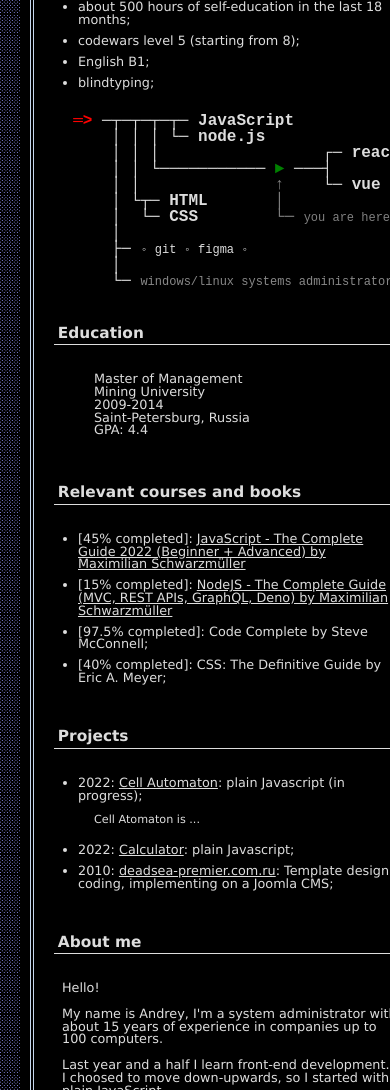
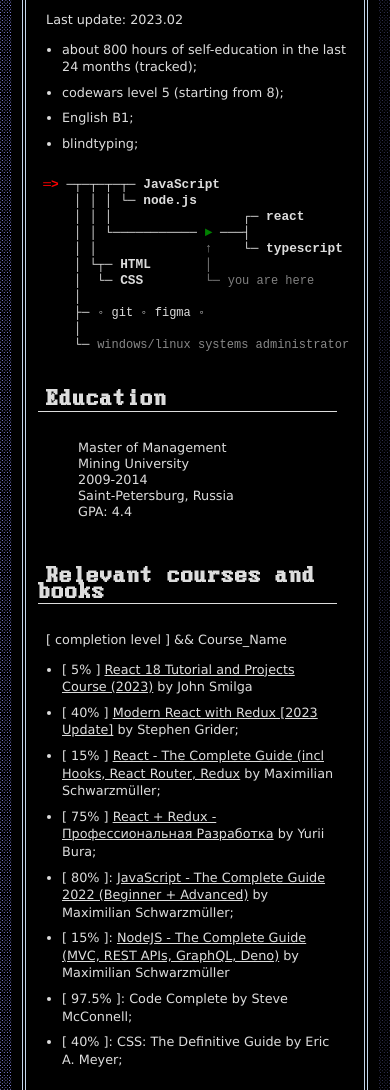
Before and after one commit to anikod/cv, a plain HTML site: page index.html in a window 390 px wide. Shown: the part 626-1716 px from the top of the page. Drawn offline with Linux system fonts and the light colour scheme.

Commit message:
fix: head links fix

```diff
--- a/index.html
+++ b/index.html
@@ -4,23 +4,23 @@
 <head>
     <meta charset="UTF-8" />
     <meta http-equiv="X-UA-Compatible" content="IE=edge" />
-    <!-- <meta name="viewport" content="width=device-width, initial-scale=1.0" /> -->
-    <meta name="viewport" content="width=1170" />
-    <title>CV-2022</title>
+    <meta name="viewport" content="width=device-width, initial-scale=1.0" />
+    <!-- <meta name="viewport" content="width=1170" /> -->
+    <title>CV-2023</title>
     <link rel="stylesheet" href="styles/normalize.css" />
     <link rel="stylesheet" href="styles/style.css" />
-    <meta name="viewport" content="width=device-width, initial-scale=1.0, maximum-scale=1.0, user-scalable=0" />
+    <!-- <meta name="viewport" content="width=device-width, initial-scale=1.0, maximum-scale=1.0, user-scalable=1" /> -->
 </head>
 
 <body>
     <div class="body-wrapper">
 
-        <div class="ani-container"></div>
+        <div class="ani-container" id="ani-container"></div>
         <!-- <div class="body-container" id="ani-container"> -->
         <div class="body-container ani-nameplate">
             <div class="dosbox-wrapper dosbox__shadow">
                 <div class="dosbox-window__header">
-                    <span class="bg-blue header">curriculum vitae</span>
+                    <span class="bg-blue header">curriculum vitae 2023</span>
                 </div>
                 <div class="dosbox-window bg-blue">
                     <div class="dosbox dosbox__border-blue">
@@ -138,23 +138,25 @@ tApjF  9g  J"   9M_ _m"    9%_ _*"   "#  gF  9_jNF
                     <div class="dosbox dosbox__border-blue">
                         <main class="dosbox__header">
                             <div class="dosbox__main-first">
-                                <div class="item" style="self-align: center;">
-                                    <h4>Skills</h4>
+                                <div class="item">
+                                    <h4 class="skills">Skills</h4>
+
+                                    <p>Last update: 2023.02</p>
 
                                     <ul class="courses">
-                                        <li>about 500 hours of self-education in the last 18 months;</li>
+                                        <li>about 800 hours of self-education in the last 24 months (tracked);</li>
                                         <li>codewars level 5 (starting from 8);</li>
                                         <li>English B1;</li>
                                         <li>blindtyping;</li>
                                     </ul>
 
-                                    <pre class="objectives" style="font-size: 1rem; width: 355px;">
+                                    <pre class="objectives">
 
   <b style="color: red;">═></b> ─┬─┬─┬─┬─ <b>JavaScript</b>
       │ │ │ └─ <b>node.js</b>
       │ │ │                 ┌─ <b>react</b>
       │ │ └─────────── <b style="color: green;">►</b> ───┤
-      │ │              <span style="color: gray;">↑</span>    └─ <b>vue</b>
+      │ │              <span style="color: gray;">↑</span>    └─ <b>typescript</b>
       │ └┬─ <b>HTML</b>       <span style="color: gray;">│</span>
       │  └─ <b>CSS</b>        <span style="color: gray;">└─ <span style="font-size: 0.75rem;">you are here</span></span>
       │
@@ -170,7 +172,7 @@ tApjF  9g  J"   9M_ _m"    9%_ _*"   "#  gF  9_jNF
 
                             <div class="dosbox__main-second">
                                 <div class="item">
-                                    <h4>Education</h4>
+                                    <h4 class="education">Education</h4>
 
                                     <ul style="list-style-type: none;">
                                         <li>Master of Management</li>
@@ -182,19 +184,40 @@ tApjF  9g  J"   9M_ _m"    9%_ _*"   "#  gF  9_jNF
 
 
                                     <h4 style="margin-top: 3rem;">Relevant courses and books</h4>
+                                    <p class="progress">[ completion level ] && Course_Name</p>
+                                    <ul class="courses">
+                                        <li><span class="progress">[ 5% ]</span> <a
+                                                href="https://www.udemy.com/course/react-tutorial-and-projects-course"
+                                                target="_new">React 18 Tutorial and Projects Course (2023)</a>
+                                            by John Smilga</li>
 
-                                    <ul class="courses">
-                                        <li>[45% completed]: <a
+                                        <li>[ 40% ] <a href="https://www.udemy.com/course/react-redux"
+                                                target="_new">Modern React with Redux [2023 Update]</a>
+                                            by Stephen Grider;</li>
+
+                                        <li>[ 15% ] <a
+                                                href="https://www.udemy.com/course/react-the-complete-guide-incl-redux"
+                                                target="_new">React - The Complete Guide (incl Hooks, React Router,
+                                                Redux</a>
+                                            by Maximilian Schwarzmüller;</li>
+
+                                        <li>[ 75% ] <a href="https://www.udemy.com/course/pro-react-redux"
+                                                target="_new">React + Redux - Профессиональная Разработка</a>
+                                            by Yurii Bura;</li>
+
+                                        <li>[ 80% ]: <a
                                                 href="https://www.udemy.com/course/javascript-the-complete-guide-2020-beginner-advanced"
-                                                target="_new">JavaScript - The Complete Guide 2022 (Beginner + Advanced)
-                                                by Maximilian Schwarzmüller</a>
+                                                target="_new">JavaScript - The Complete Guide 2022 (Beginner +
+                                                Advanced)</a>
+                                            by Maximilian Schwarzmüller;
                                         </li>
-                                        <li>[15% completed]: <a
-                                                href="https://www.udemy.com/course/nodejs-the-complete-guide/"
+                                        <li>[ 15% ]: <a href="https://www.udemy.com/course/nodejs-the-complete-guide/"
                                                 target="_new">NodeJS - The Complete Guide (MVC, REST APIs, GraphQL,
-                                                Deno) by Maximilian Schwarzmüller</a></li>
-                                        <li>[97.5% completed]: Code Complete by Steve McConnell;</li>
-                                        <li>[40% completed]: CSS: The Definitive Guide by Eric A. Meyer;</li>
+                                                Deno)</a>
+                                            by Maximilian Schwarzmüller</li>
+
+                                        <li>[ 97.5% ]: Code Complete by Steve McConnell;</li>
+                                        <li>[ 40% ]: CSS: The Definitive Guide by Eric A. Meyer;</li>
 
 
 
@@ -212,7 +235,9 @@ tApjF  9g  J"   9M_ _m"    9%_ _*"   "#  gF  9_jNF
                                     <ul class="courses">
                                         <li>2022: <a href="https://anikod.github.io/cell_automata/">Cell Automaton</a>:
                                             plain Javascript (in progress);
-                                            <p>Cell Atomaton is ...</p>
+                                            <p>Cell Atomaton is a discrete model of computation studied in automata
+                                                theory (<a href="https://en.wikipedia.org/wiki/Cellular_automaton"
+                                                    targer="_new">@wikipedia</a>). </p>
                                         </li>
                                         <li>2022: <a href="https://anikod.github.io/calculator">Calculator</a>: plain
                                             Javascript;</li>
@@ -231,12 +256,11 @@ tApjF  9g  J"   9M_ _m"    9%_ _*"   "#  gF  9_jNF
                                 <div class="item">
                                     <h4>About me</h4>
                                     <p>Hello! </p>
-                                    <p>My name is Andrey, I'm a system administrator with about 15 years of experience
-                                        in companies up to 100 computers.</p>
-                                    <p>Last year and a half I learn front-end development. I choosed to move
-                                        down-upwards, so I started with plain JavaScript.</p>
-                                    <p>In september 2022 I moved to Cyprus with my wife and little daughter. Working
-                                        permission is on the way.</p>
+                                    <p>My name is Andrei, I'm a (former) systems administrator with about 15 years of
+                                        experience in companies up to 100 computers.</p>
+                                    <p>Last two years I've been learning front-end development, started with plain
+                                        JavaScript, and now I've been digging into React.js.</p>
+                                    <p>In september 2022 I have moved to Cyprus with my wife and little daughter.</p>
 
                                 </div>
                             </div>
--- a/styles/style.css
+++ b/styles/style.css
@@ -26,7 +26,7 @@ body {
     /* font-family: 'Press Start 2P', 'ModernDOS916' 'Share Tech Mono', 'Ubuntu Mono', Consolas, 'Courier New',  monospace; */
     font-family: 'ModernDOS916', 'Press Start 2P', 'NewDOS', 'ModernDOS916', 'Consolas', monospace;
     /* font-size: 1rem; */
-    font-size: 1em;
+    font-size: 1rem;
     /* line-height: 1em; */
     margin: 0 auto;
     /* padding: 10px; */
@@ -241,7 +241,7 @@ body {
     /* flex-basis: 125px; */
     /* background-color: #333; */
     align-self: center;
-    font-size: 5.5pt;
+    font-size: 9.0px;
     font-family: 'Courier New', 'Consolas', monospace;
     margin: 1rem;
 }
@@ -378,15 +378,15 @@ body {
 
 .item {
     font-family: Verdana, sans-serif;
-    font-size: 0.80em;
+    font-size: 0.80rem;
     text-align: left;
     padding: 0 1rem 1rem 1rem;
 }
 
 .item h4 {
     border-bottom: 1px solid;
-    font-size: 1.2em;
-    text-indent: 0.25em;
+    font-size: 1.2rem;
+    text-indent: 0.25rem;
     margin-bottom: 1.75rem;
     padding-bottom: 0.2rem;
 }
@@ -395,6 +395,8 @@ pre.objectives {
     /* font-family: 'ModernDOS916', 'Consolas', monospace; */
     font-family: 'Courier New', Courier, monospace;
     margin: 0 auto;
+    /* style="font-size: 1rem; width: 355px;" */
+
 }
 
 .border-bottom {
@@ -408,6 +410,7 @@ ul.courses {
 
 ul.courses li {
     padding-bottom: 0.5rem;
+    line-height: 1.1rem;
 }
 
 ul.courses li p {
@@ -417,6 +420,10 @@ ul.courses li p {
 
 p {
     margin-left: 0.5rem;
+}
+
+.progress {
+    /* font-size: 0.75em; */
 }
 
 a,
@@ -449,8 +456,173 @@ a:visited {
     transform-style: preserve-3d;
 }
 
-.header, .dosbox-window__header {
+.header,
+.dosbox-window__header {
     /* translate: 100px; */
     z-index: 10;
     /* transform-style: none !important; */
 }
+
+
+
+
+
+
+
+
+
+
+
+@media only screen and (max-width: 500px) {
+
+    body {
+        font-size: 0.9rem;
+    }
+
+    .body-wrapper {
+        overflow-x: hidden;
+        display: flex;
+        flex-direction: column;
+        margin: 0 auto;
+        max-width: 980px;
+    }
+
+
+    .body-container {
+        /* margin: 1.25rem; */
+        margin: 0.75rem;
+        flex: 0 1 auto;
+    }
+
+
+
+
+    .dosbox-wrapper {}
+
+    .dosbox-window__header {
+        position: absolute;
+        left: 0;
+        right: 0;
+        margin: 0 auto;
+        display: flex;
+        justify-content: center;
+        /* min-width: 440px; */
+        min-width: 360px;
+    }
+
+    .dosbox-window__header span {
+        color: #ddd;
+        padding: 0 0.6rem;
+        line-height: 1.5rem;
+        font-family: 'Press Start 2P', 'ModernDOS916';
+        font-size: 0.6rem;
+        letter-spacing: 0.1rem;
+
+    }
+
+
+    .dosbox-window {
+        padding: 10px;
+        color: #ddd;
+        /* min-width: 390px; */
+        min-width: 330px;
+    }
+
+    .dosbox {
+        text-align: center;
+    }
+
+    .dosbox__shadow {
+        /* box-shadow: 1.2em 1.6em 2px rgba(0, 0, 0, 0.6); */
+        /* box-shadow: 0.5rem 0.75rem 2px rgba(0, 0, 0, 0.6); */
+    }
+
+
+
+    .dosbox__main-first,
+    .dosbox__main-second,
+    .dosbox__main-third,
+    .dosbox__main-fourth {
+        flex: 1 0 335px;
+
+    }
+
+    .item {
+        font-family: Verdana, sans-serif;
+        /* font-size: 0.80em; */
+        text-align: left;
+        /* padding: 0.1rem; */
+        margin: 0.33rem 1.0rem 0 0.5rem;
+        padding: 0.1rem 0.75rem 0 0;
+        line-height: 1.0rem;
+
+    }
+
+    .item h4 {
+        font-family: 'ModernDOS916', monospace;
+        /* font-size: 10pt; */
+        border-bottom: 1px solid;
+        font-size: 1.5rem;
+        text-indent: 0.5rem;
+        /* margin-bottom: 0; */
+        /* margin-bottom: 1.25rem; */
+        /* margin-right: 0.5rem; */
+        /* margin: 1.5rem 0.75rem 1rem 0; */
+        /* width:95%; */
+    }
+
+    h4.skills {
+        font-family: 'ModernDOS916', monospace;
+        margin-top: 1.55rem;
+
+    }
+
+    h4.education {
+        margin-top: 2rem;
+    }
+
+
+
+    .dosbox__contacts {
+        font-weight: 100;
+        /* width: 100%; */
+        text-align: justify;
+        margin: 0 auto;
+        /* background-color: #red; */
+        /* border: 1px solid red; */
+    }
+
+    .dosbox__contacts tr td:first-child {
+        /* text-align: center; */
+        /* margin: 0 auto; */
+        /* width: 3rem; */
+        /* background-color: red;  */
+    }
+
+    .dosbox__contacts img {
+        display: block;
+        /* margin: 0 1.0rem 0 0; */
+        margin: 0 auto;
+        width: 0.8rem;
+        padding-right: 0.5rem;
+        /* text-align: center; */
+        /* width: 5rem; */
+        /* background-color: red;  */
+    }
+
+    .dosbox__contacts tr td:last-child {
+        /* text-align: center; */
+        padding-left: 0.5rem;
+        /* width: 30rem; */
+        /* background-color: red;  */
+    }
+
+    pre.objectives {
+        /* font-family: 'Press Start 2P', 'ModernDOS916', 'Consolas', monospace; */
+        font-family: 'Courier New', Courier, monospace;
+        margin: 0 auto;
+        margin-left: -10px;
+        line-height: 1.rem;
+        ;
+    }
+}
```
Also changed, not shown: ani.js (+18 -5 lines).
